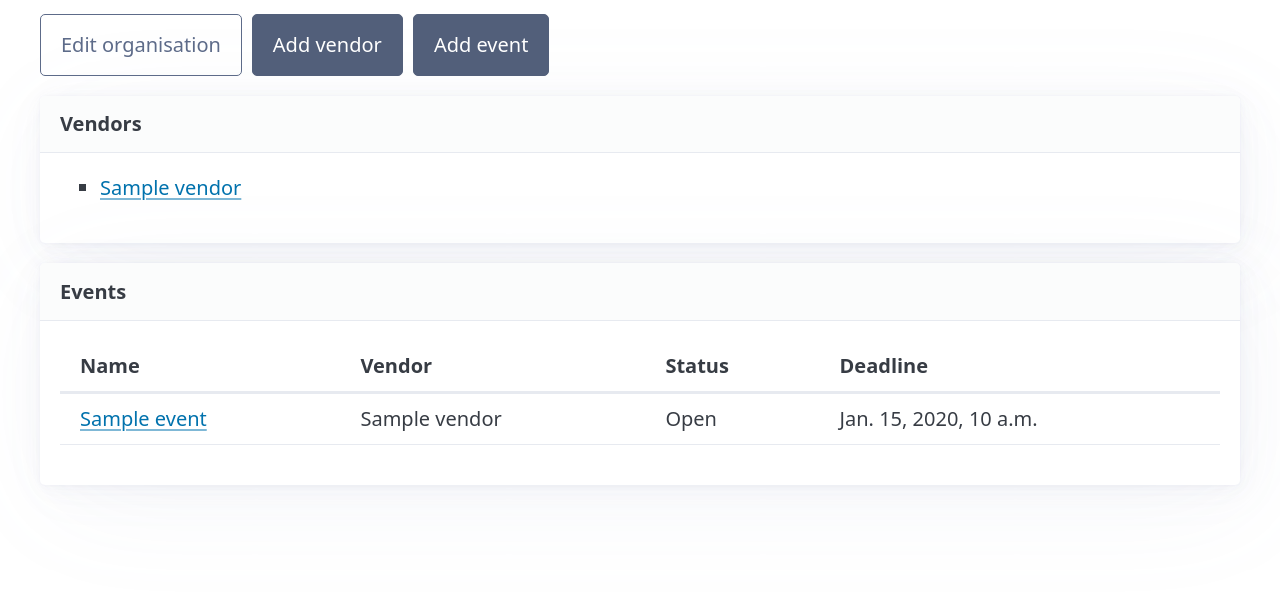
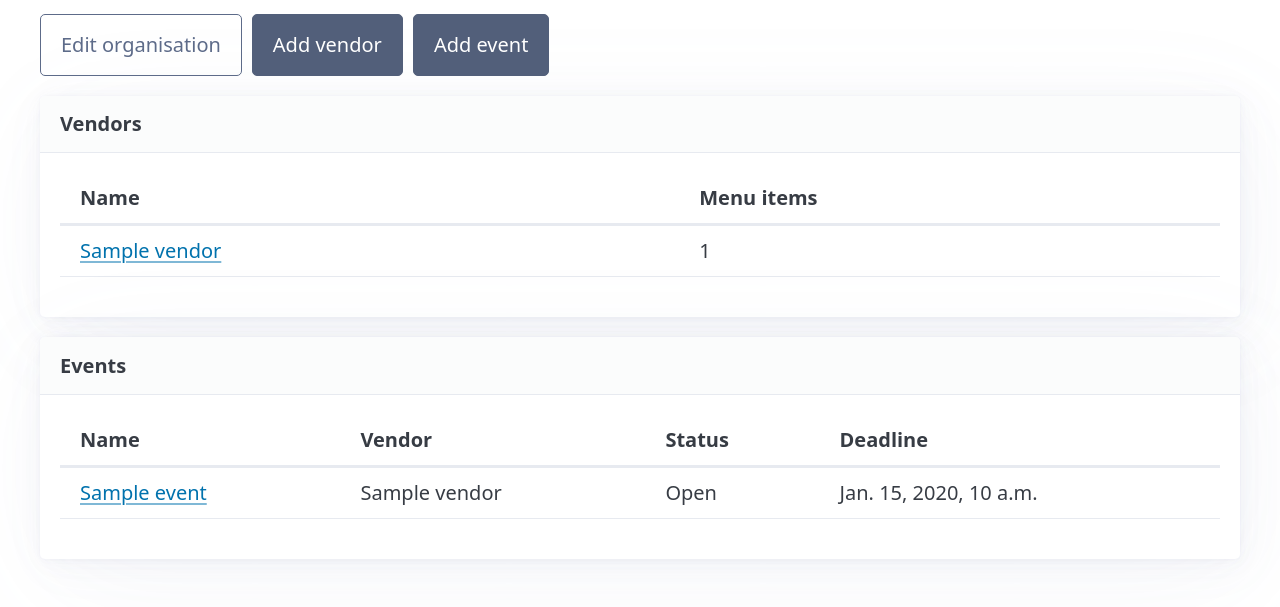
Before and after one commit to lynchdean/pizzapool2, a Django app: a page that uses organisations/templates/organisations/organisation_detail.html in a window 1280 px wide. Shown: the part 193-800 px from the top of the page. Run offline with Django 5.2, Linux system fonts and the light colour scheme; a user stored in the database is signed in; tables that the repository leaves empty hold one stand-in row (values such as "Sample post").

Commit message:
Make vendor list a table with menuitem count

```diff
--- a/organisations/templates/organisations/organisation_detail.html
+++ b/organisations/templates/organisations/organisation_detail.html
@@ -15,11 +15,24 @@
 <article>
   <header><strong>Vendors</strong></header>
   {% if vendors %}
-    <ul>
-      {% for vendor in vendors %}
-        <li><a href="{% url 'organisations:vendor_detail' organisation.slug vendor.id %}">{{ vendor.name }}</a></li>
-      {% endfor %}
-    </ul>
+    <figure>
+      <table>
+        <thead>
+          <tr>
+            <th scope="col">Name</th>
+            <th scope="col">Menu items</th>
+          </tr>
+        </thead>
+        <tbody>
+          {% for vendor in vendors %}
+            <tr>
+              <td><a href="{% url 'organisations:vendor_detail' organisation.slug vendor.id %}">{{ vendor.name }}</a></td>
+              <td>{{ vendor.menu_item_count }}</td>
+            </tr>
+          {% endfor %}
+        </tbody>
+      </table>
+    </figure>
   {% else %}
     <p>No vendors yet.</p>
   {% endif %}
--- a/organisations/views.py
+++ b/organisations/views.py
@@ -1,5 +1,6 @@
 from django.contrib import messages
 from django.contrib.auth.decorators import login_required
+from django.db.models import Count
 from django.shortcuts import get_object_or_404, redirect, render
 
 from .forms import OrganisationForm
@@ -33,7 +34,7 @@ def organisation_detail(request, org_slug):
 
     return render(request, 'organisations/organisation_detail.html', {
         'organisation': organisation,
-        'vendors': organisation.vendors.all(),
+        'vendors': organisation.vendors.annotate(menu_item_count=Count('menu_items')),
         'events': organisation.events.select_related('vendor').order_by('deadline'),
         'can_manage': can_manage,
     })
```
Also changed, not shown: organisations/tests.py (+14 -1 lines).
